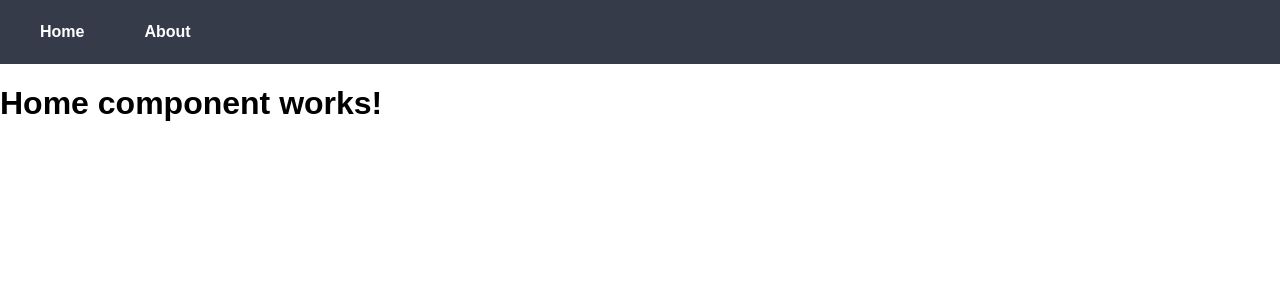
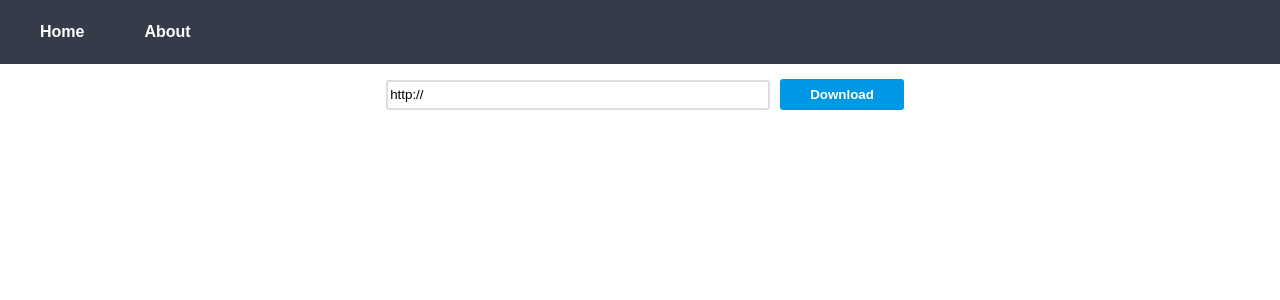
Before and after one commit to fish-finger/fullstack-fastapi-elasticsearch, a React app in the folder src/frontend/: page / in a window 1280 px wide. Shown: the top 300 px of the page. Built offline with nearby package versions, Linux system fonts and the light colour scheme.

Commit message:
feat(home): new form at home page

```diff
--- a/src/frontend/src/pages/Home/index.tsx
+++ b/src/frontend/src/pages/Home/index.tsx
@@ -1,5 +1,27 @@
 import * as React from 'react';
+import { todoList } from '../../controller';
+import './style.css';
 
-export const Home = () => (
-    <h1>Home component works!</h1>
-);
+export const Home = () => {
+    const [textInput, setTextInput] = React.useState(`http://`);
+    const handleChange = (event: any) => (setTextInput(event.target.value));
+    const onClickDownload = () => (todoList.addUrl(
+        textInput.startsWith('http://') ? textInput : `http://${textInput}`
+    ));
+
+    return (
+        <div className="fetch-form">
+            <div>
+                <input
+                    type="text"
+                    name="input-text"
+                    className="input-text"
+                    value={textInput}
+                    onChange={handleChange}/>
+                <button className="button button-full"
+                        type="button"
+                        onClick={() => onClickDownload()}>Download</button>
+            </div>
+        </div>
+    );
+};
--- /dev/null
+++ b/src/frontend/src/pages/Home/style.css
@@ -0,0 +1,4 @@
+.fetch-form {
+    text-align: center;
+    margin: 15px 0;
+}
```
